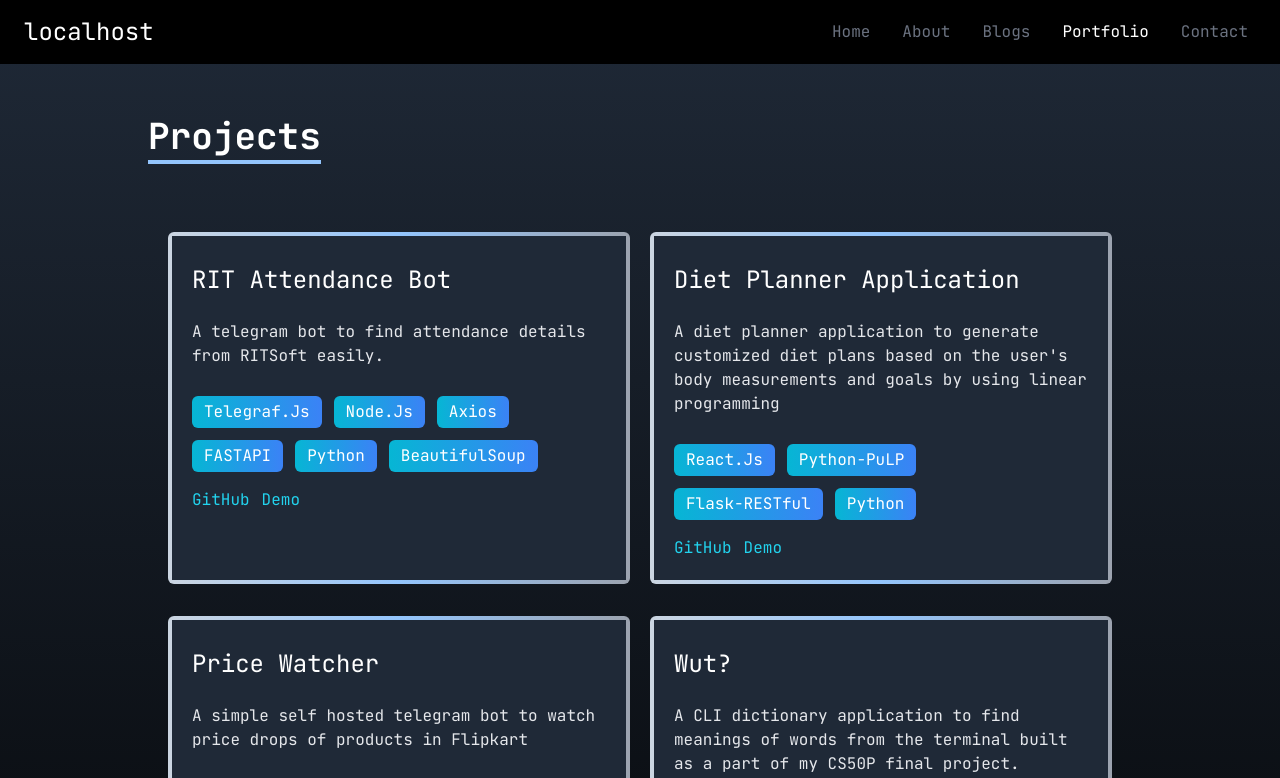
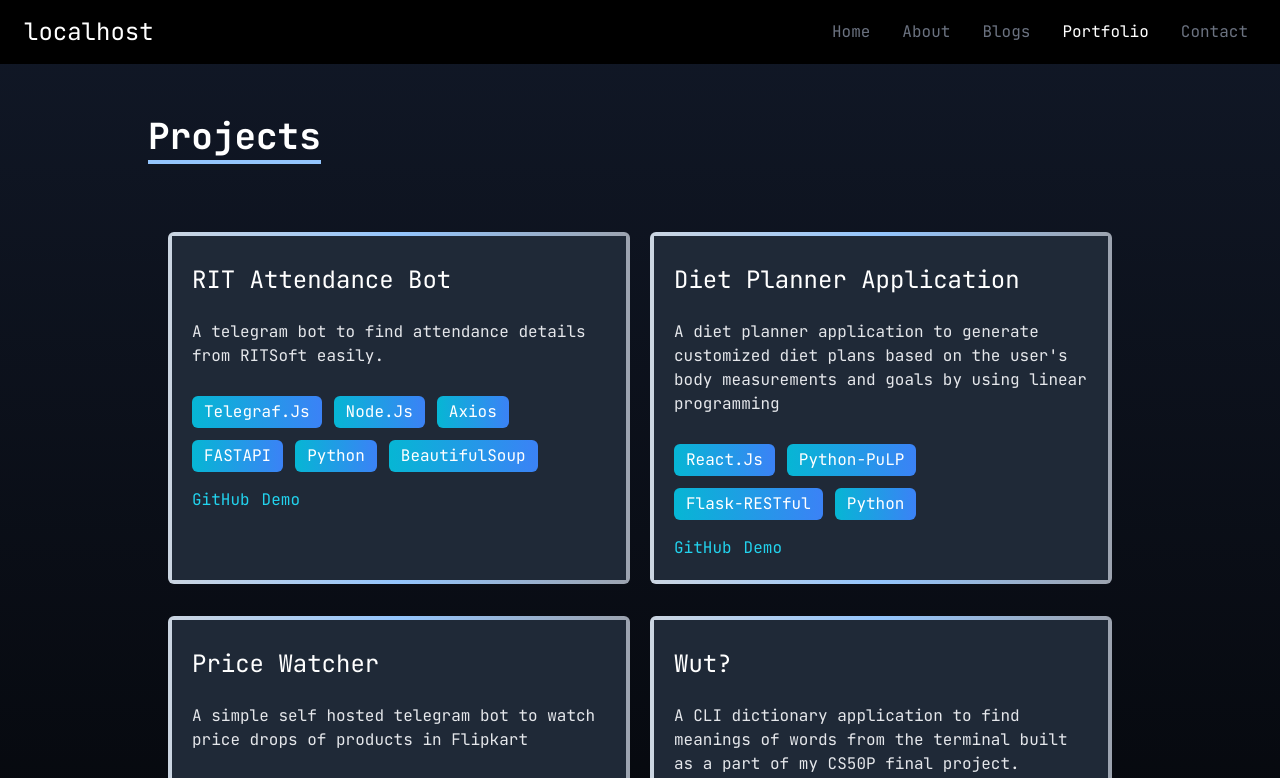
Before and after one commit to devadathanmb/personal-website, a Next.js app: page /portfolio in a window 1280 px wide. Shown: the top 778 px of the page. Built offline with nearby package versions, Linux system fonts and the light colour scheme.

Commit message:
Change gradient

```diff
--- a/app/portfolio/page.tsx
+++ b/app/portfolio/page.tsx
@@ -2,7 +2,7 @@ import projects from "../data/projects";
 
 export default function Portfolio() {
   return (
-    <div className="pt-20 min-h-screen bg-gradient-to-b from-gray-800 to-black">
+    <div className="pt-20 min-h-screen bg-gradient-to-b from-gray-900 to-black">
       <div className="p-5 max-w-screen-lg mx-auto">
         <div className="pb-8">
           <h1 className="leading-loose text-4xl font-bold inline border-b-4 border-blue-300">
```
